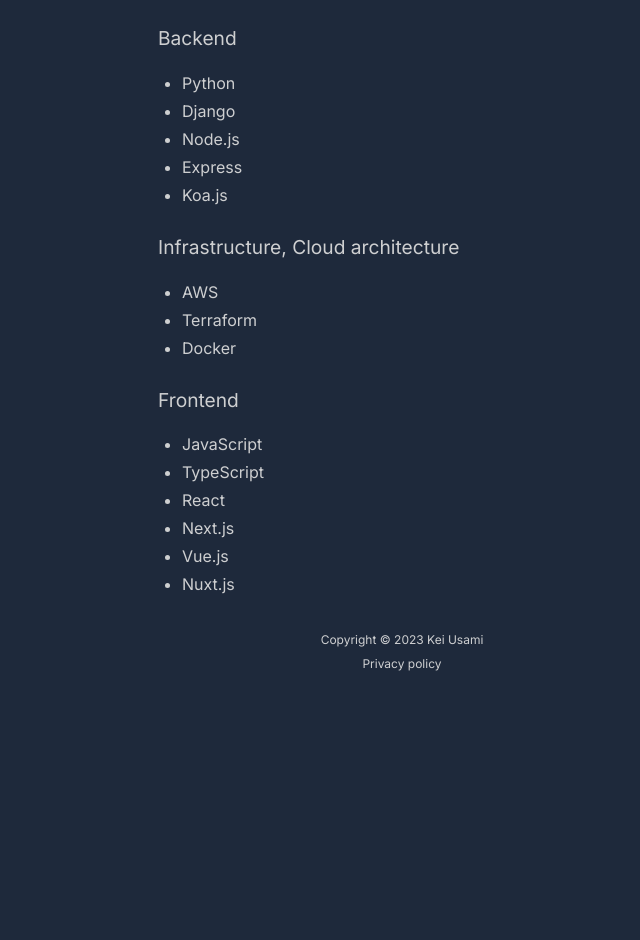
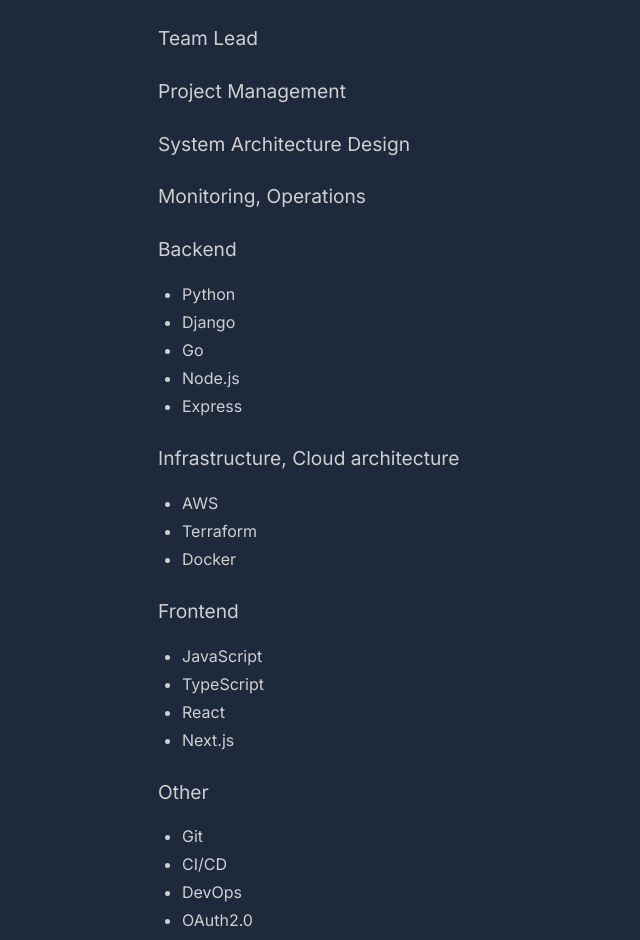
Before and after one commit to ku1987/simple-portofolio-site, a Next.js app: page /skills in a window 1280 px wide. Shown: the part 220-1160 px from the top of the page, without its empty margins (238-878 px from the left). Before the commit the page ends 922 px from the top, so only its background shows below. Built offline with nearby package versions, Linux system fonts and the light colour scheme.

Commit message:
feat: update skills

```diff
--- a/src/app/skills/page.tsx
+++ b/src/app/skills/page.tsx
@@ -8,13 +8,17 @@
       <div className="flex flex-col items-center justify-between">
         <h1>Skills</h1>
       </div>
+      <h2>Team Lead</h2>
+      <h2>Project Management</h2>
+      <h2>System Architecture Design</h2>
+      <h2>Monitoring, Operations</h2>
       <h2>Backend</h2>
       <ul>
         <li>Python</li>
         <li>Django</li>
+        <li>Go</li>
         <li>Node.js</li>
         <li>Express</li>
-        <li>Koa.js</li>
       </ul>
       <h2>Infrastructure, Cloud architecture</h2>
       <ul>
@@ -28,8 +32,14 @@
         <li>TypeScript</li>
         <li>React</li>
         <li>Next.js</li>
-        <li>Vue.js</li>
-        <li>Nuxt.js</li>
+      </ul>
+      <h2>Other</h2>
+      <ul>
+        <li>Git</li>
+        <li>CI/CD</li>
+        <li>DevOps</li>
+        <li>OAuth2.0</li>
+        <li>OpenID Connect, SSO</li>
       </ul>
     </main>
   );
```
